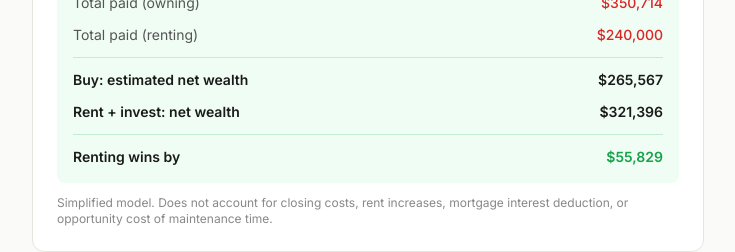
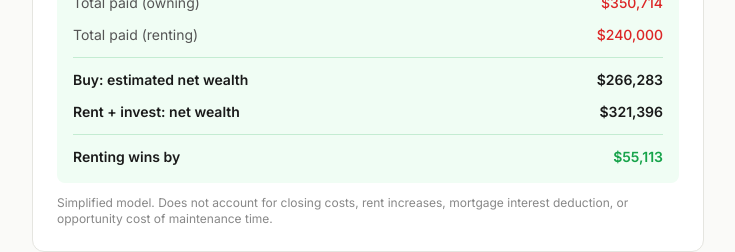
Before and after one commit to lordshua1337/uncommon-cents, a Next.js app: page /calculators in a window 1280 px wide. Shown: the part 2578-2830 px from the top of the page, without its empty margins (272-1007 px from the left). Built offline with nearby package versions, Linux system fonts and the light colour scheme.

Commit message:
fix: buy-vs-rent remaining balance calc, update home stats
Fix buy-vs-rent calculator to use proper amortization formula for
remaining mortgage balance instead of rough 85% estimate. Update
home page stats to show real numbers (13 domains, concept count,
4 calculators).

```diff
--- a/src/app/calculators/page.tsx
+++ b/src/app/calculators/page.tsx
@@ -478,7 +478,18 @@ function BuyVsRentCalc() {
   }
 
   const totalPaidRenting = monthlyRent * years * 12;
-  const buyNetWealth = homeValueAtEnd - loanAmount * 0.85;
+
+  // Remaining mortgage balance after N years of payments
+  const paymentsMade = years * 12;
+  const remainingLoan =
+    monthlyMortgageRate > 0
+      ? loanAmount *
+        (Math.pow(1 + monthlyMortgageRate, totalPayments) -
+          Math.pow(1 + monthlyMortgageRate, paymentsMade)) /
+        (Math.pow(1 + monthlyMortgageRate, totalPayments) - 1)
+      : loanAmount * ((totalPayments - paymentsMade) / totalPayments);
+
+  const buyNetWealth = homeValueAtEnd - remainingLoan;
   const rentNetWealth = investedSavings;
 
   return (
--- a/src/app/page.tsx
+++ b/src/app/page.tsx
@@ -138,10 +138,10 @@ export default function HomePage() {
       {/* Stats */}
       <section className="py-10 px-4 border-y border-border-light bg-surface">
         <div className="max-w-3xl mx-auto grid grid-cols-2 sm:grid-cols-4 gap-6">
+          <StatCard value="13" label="Financial domains" />
+          <StatCard value={`${concepts.length}`} label="Concepts" />
+          <StatCard value="4" label="Calculators" />
           <StatCard value="$0" label="Cost to use" />
-          <StatCard value="6" label="Key strategies" />
-          <StatCard value="$3K+" label="Potential annual tax savings" />
-          <StatCard value="0" label="Products to sell you" />
         </div>
       </section>
 
```
